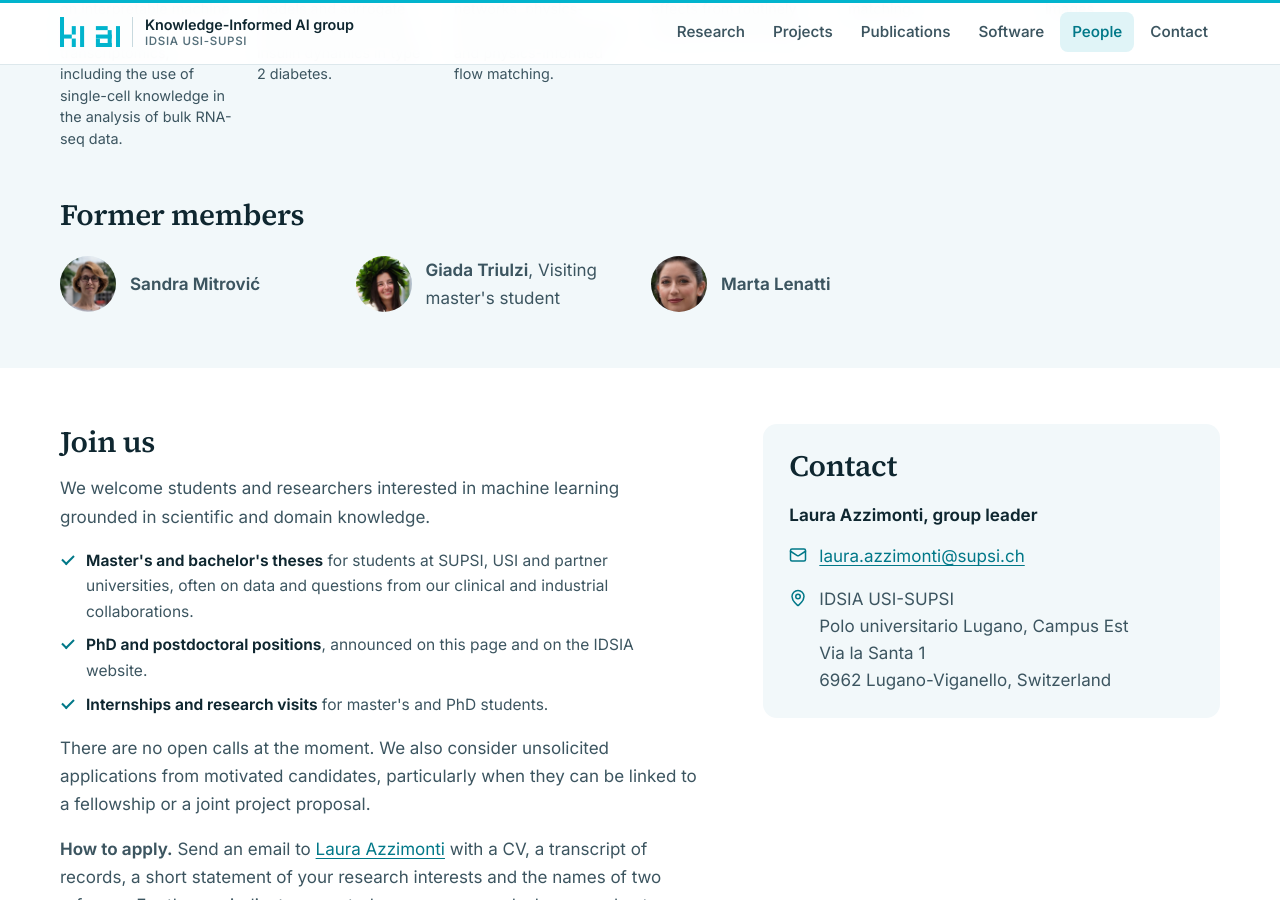
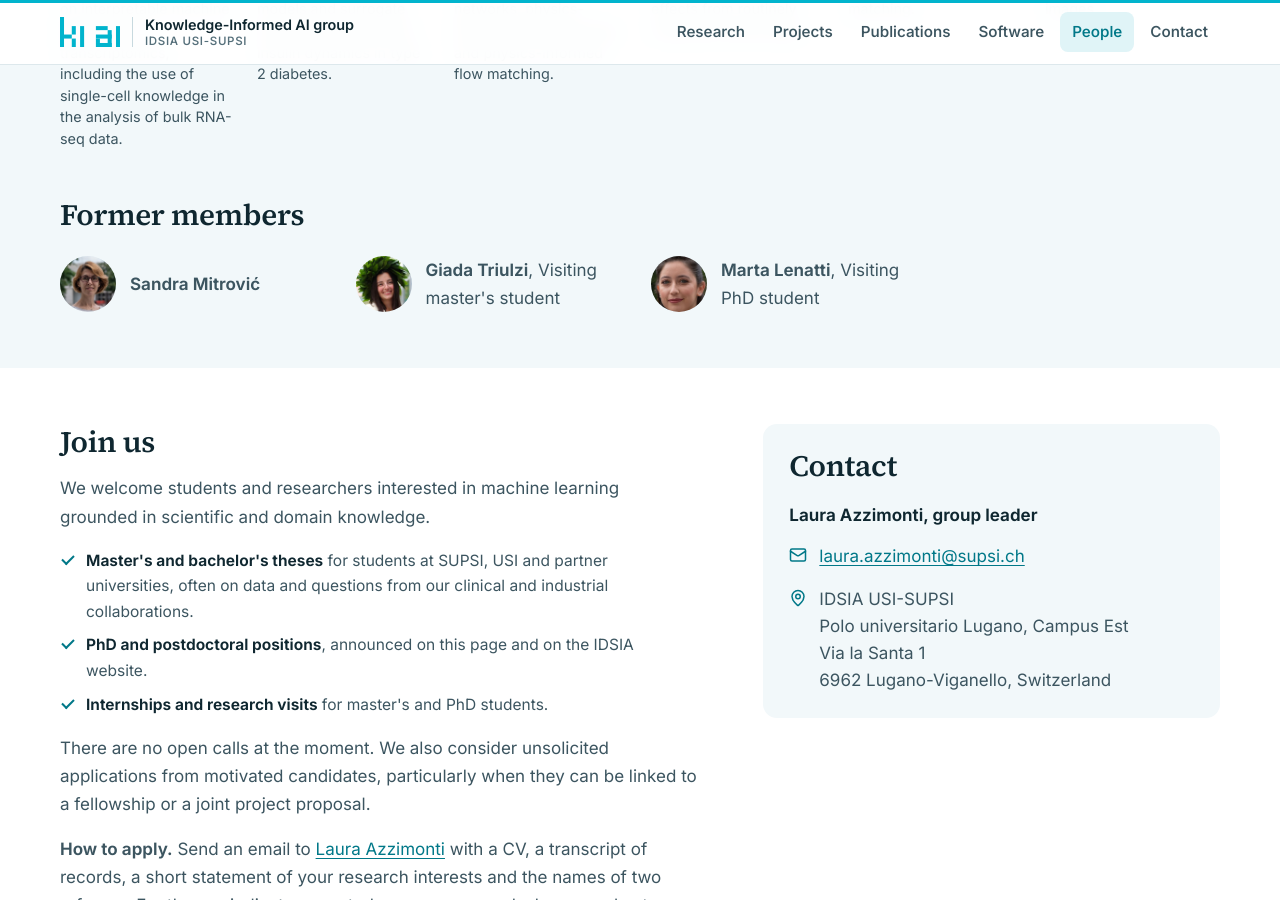
Before and after one commit to kiai-idsia/kiai-idsia.github.io, a Jekyll site: the page built from people.html, in a window 1280 px wide and 900 px high, scrolled down 1431 px. Built offline with Jekyll 4.4.1, drawn with Linux system fonts in a browser that asks for light colours.

Commit message:
Ruolo di Marta Lenatti

```diff
--- a/_data/people.yml
+++ b/_data/people.yml
@@ -108,4 +108,5 @@ alumni:
     role: Visiting master's student
     photo: giada-triulzi.jpg
   - name: Marta Lenatti
+    role: Visiting PhD student
     photo: marta-lenatti.jpg
```
